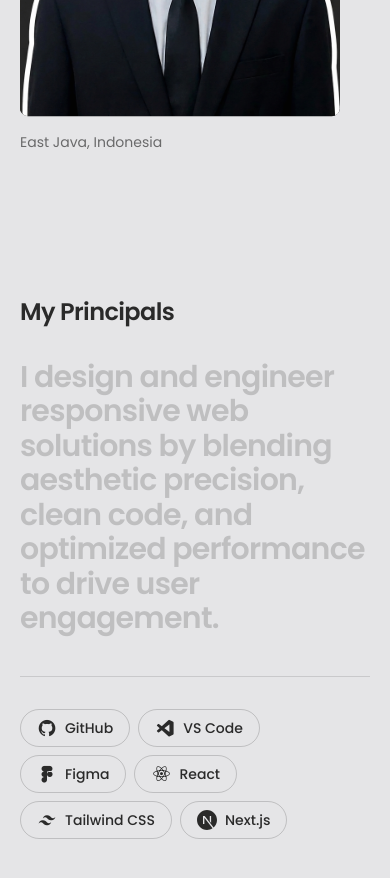
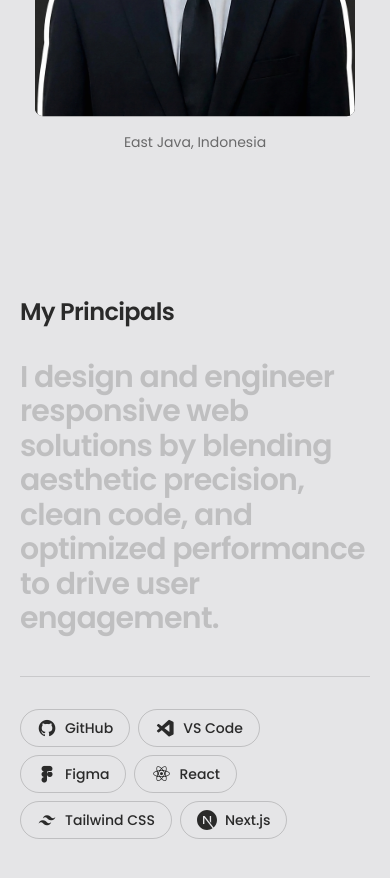
Before and after one commit to NarayanaMahendraAbimanyu/Narayana-Portfolio-Website, a Next.js app: page / in a window 390 px wide. Shown: the part 1020-1898 px from the top of the page. Built offline with nearby package versions, Linux system fonts and the light colour scheme.

Commit message:
Memperbarui tampilan pada bagian hero

```diff
--- a/app/components/HeroSection.tsx
+++ b/app/components/HeroSection.tsx
@@ -115,11 +115,9 @@ export default function HeroSection() {
             ))}
           </motion.ul>
         </div>
-
-        {/* Photo */}
         <motion.figure
           variants={fade}
-          className="lg:col-span-5 w-full max-w-[320px] sm:max-w-[360px] lg:max-w-[380px] lg:justify-self-end"
+          className="lg:col-span-5 w-full max-w-[320px] sm:max-w-[360px] lg:max-w-[380px] mx-auto lg:mx-0 lg:justify-self-end"
         >
           <div className="relative w-full aspect-[4/5] overflow-hidden rounded-lg bg-[#222222]">
             <Image
@@ -131,7 +129,7 @@ export default function HeroSection() {
               className="object-cover object-center"
             />
           </div>
-          <figcaption className="mt-4 text-sm text-[#010102]/55">
+          <figcaption className="mt-4 text-sm text-center lg:text-left text-[#010102]/55">
             East Java, Indonesia
           </figcaption>
         </motion.figure>
```
